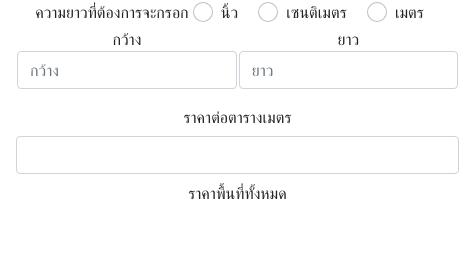
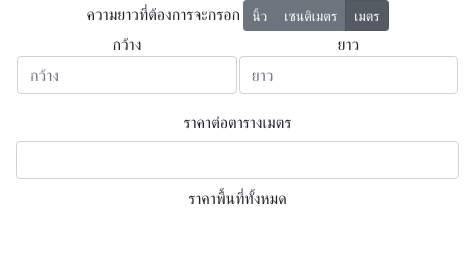
Before and after one commit to Quad-B/smp_jsapp, an Electron app: page index.html in a window 475 px wide. Drawn offline with Linux system fonts and the light colour scheme; no server answers; files whose address does not match are found by name.

Commit message:
btn group

```diff
--- a/index.html
+++ b/index.html
@@ -32,7 +32,18 @@
     <div class="container text-center">
 
       ความยาวที่ต้องการจะกรอก
-      <div class="form-check form-check-inline">
+      <div class="btn-group btn-group-sm">
+        <input type="radio" class="btn-check" name="leeeeee" id="in" autocomplete="off" onclick="check()">
+        <label class="btn btn-secondary" for="in">นิ้ว</label>
+
+        <input type="radio" class="btn-check" name="leeeeee" id="cm" autocomplete="off" onclick="check()">
+        <label class="btn btn-secondary" for="cm">เซนติเมตร</label>
+
+        <input type="radio" class="btn-check" name="leeeeee" id="m" autocomplete="off" onclick="check()" checked>
+        <label class="btn btn-secondary" for="m">เมตร</label>
+      </div>
+
+      <!--div class="form-check form-check-inline">
         <input type="radio" id="in" name="leeeeee" class="form-check-input" onclick="/*check()*/">
         <label class="form-check-label" for="in">นิ้ว</label>
       </div>
@@ -43,7 +54,7 @@
       <div class="form-check form-check-inline">
         <input type="radio" id="m" name="leeeeee" class="form-check-input" onclick="/*check()*/">
         <label class="form-check-label" for="m">เมตร</label>
-      </div>
+      </div-->
 
       <!--input type="radio" id="in" name="length" class="form-control" value="in">
       <label for="male">นิ้ว</label>
@@ -89,14 +100,16 @@
       <script>require('bootstrap');</script>
 
       <script>
-        //function check() {
-        //  var wv = document.getElementById("width").value;
-        //  var lv = document.getElementById("length").value;
-        //  var nv = document.getElementById("number").value;
-        //  if (wv == "" || lv == "" || nv == "") {
-        //    calu(document.getElementById("pricepre").value);
-        //  }
-        //}
+        function check() {
+          var wv = document.getElementById("width").value;
+          var lv = document.getElementById("length").value;
+          var nv = document.getElementById("pricepre").value;
+          if (wv !== "" && lv !== "" && nv !== "") {
+            calu(document.getElementById("pricepre").value);
+          } else{
+            document.getElementById("pricesum").value = "";
+          }
+        }
 
         function calu(price) {
           var width = document.getElementById("width").value;
```
